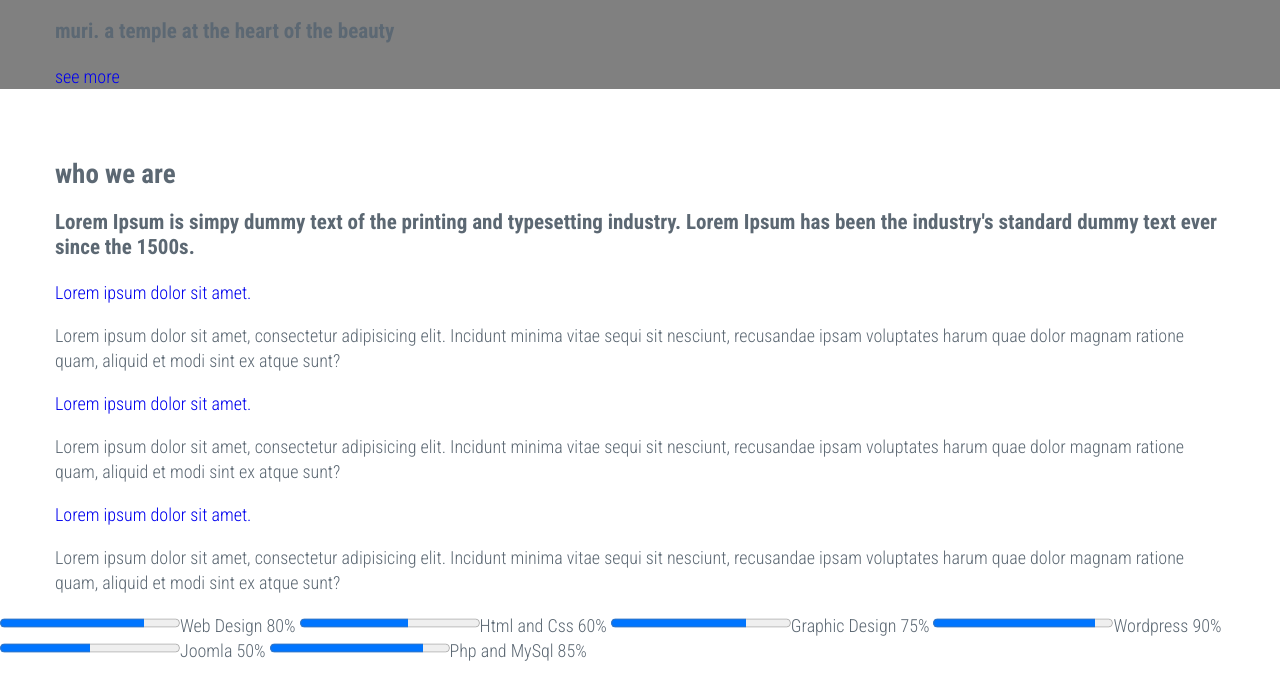
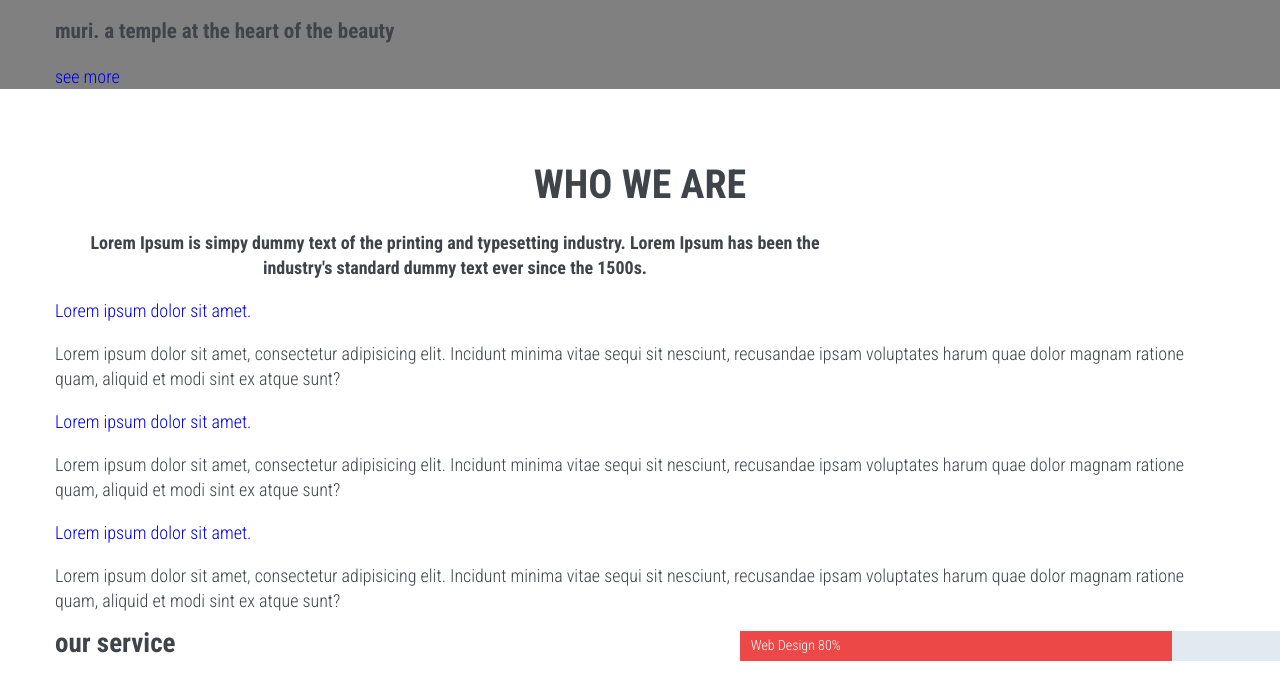
Before and after one commit to AlekseyKononov/Adventurer, a plain HTML site: page Index.html in a window 1280 px wide. Shown: the part 110-792 px from the top of the page. Drawn offline with Linux system fonts and the light colour scheme.

Commit message:
Небольшие доработки

```diff
--- a/Index.html
+++ b/Index.html
@@ -48,9 +48,9 @@
 		</div>
 	</header>
 
-	<!-- About Us -->
+	<!-- Who we are -->
 	<section id="about">
-		<div class="container">
+		<div class="container who-we-are">
 			<h2>who we are</h2>
 			<h3>Lorem Ipsum is simpy dummy text of the printing and typesetting industry. Lorem Ipsum has been the industry's standard dummy text ever since the 1500s.</h3>
 			<div class="left-block">
@@ -80,8 +80,8 @@
 			<!-- Это пока не знаю как лучше сделать. Надо почитать в интернете. Кстати, давно собирался) Я нашел такое решение http://codepen.io/Tushkiz/pen/lntvd -->
 			<!-- Хороший вариант, потом только стили селаем свои. -->
 			</div>
-			<section id="skills">
-					<progress value="80" max="100"></progress><span>Web Design 80%</span>
+			<section class="skills" id="skills">
+					<progress class="progress-bar" value="80" max="100"></progress><span>Web Design 80%</span>
 					<progress value="60" max="100"></progress><span>Html and Css 60%</span>
 					<progress value="75" max="100"></progress><span>Graphic Design 75%</span>
 					<progress value="90" max="100"></progress><span>Wordpress 90%</span>
@@ -414,5 +414,6 @@
 			</div>
 		</div>
 	</footer>
+<script src="js/js.js"></script>
 </body>
 </html>
--- a/css/style.css
+++ b/css/style.css
@@ -8,10 +8,9 @@
 body {
 	font-size: 18px;
 	line-height: 25px;
-	/* Лучше подключить Light // Но ведь в макетк шрифты детектятся как Bold? */
 	font-family: "Roboto Condensed", Arial, sans-serif;
 	font-weight: 300;
-	color: #5c6873;
+	color: #3f444a;
 }
 h1{
 	margin: 0px;
@@ -90,3 +89,53 @@ nav li a:hover, .active{
 	background: gray;
 }
 /* the end header */
+
+/*Who we are*/
+
+.who-we-are h2 {
+	text-align: center;
+	text-transform: uppercase;
+	font-size: 40px;
+}
+.who-we-are h3 {
+	max-width: 800px;
+	text-align: center;
+	font-size: 18px;
+}
+
+.accordion {
+	float: left;
+}
+
+.skills {
+	float: right;
+	max-width: 540px;
+}
+
+#skills span {
+    top: -30px;
+    left: 2%;
+    position: relative;
+    font-size: 14px;
+    color: #ffffff;
+}
+
+progress {
+    background-color: #ec4848;
+    border: 0;
+    height: 30px;
+    width: 100%;
+    vertical-align: middle;
+}
+
+progress::-webkit-progress-bar {
+    background-color: #e0eaf0;
+}
+
+progress::-webkit-progress-value {
+    background-color: #ec4848;
+}
+
+progress::-moz-progress-bar {
+    background-color: #ec4848;
+}
--- /dev/null
+++ b/js/js.js
@@ -0,0 +1,6 @@
+$(function() {
+  $('progress').each(function() {
+    var max = $(this).val();
+    $(this).val(0).animate({ value: max }, { duration: 2000, easing: 'easeOutCirc' });
+            });
+});
```
